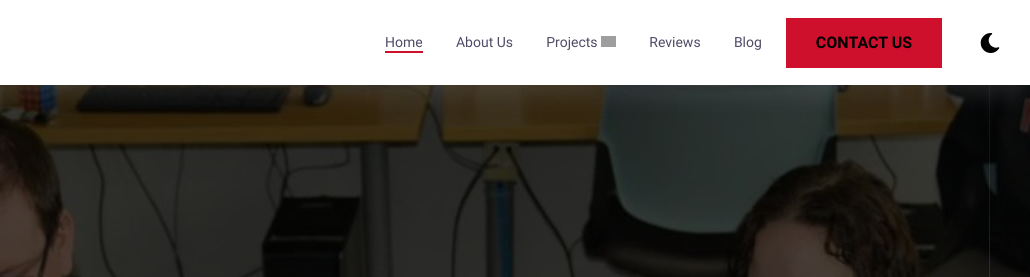
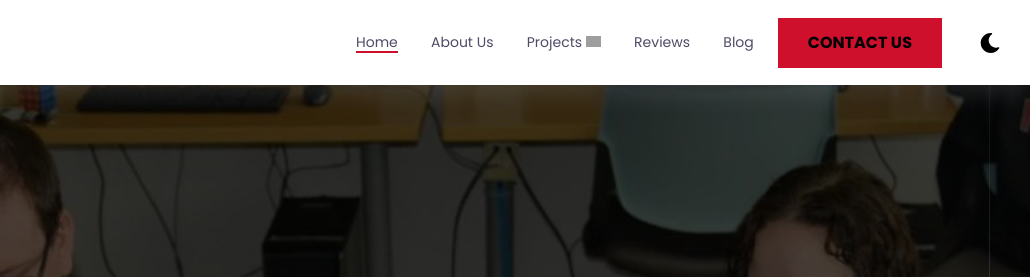
Before and after one commit to Koza101/CCT, an Eleventy site: page src/index.html in a window 1280 px wide. Shown: the top 277 px of the page, 250-1280 px from the left. Built offline with nearby package versions, Linux system fonts and the light colour scheme; Eleventy itself is replaced by a stand-in of ours; files that its build step writes are made by us from their sources; grey boxes are pictures that could not be loaded; files whose address does not match are found by name.

Commit message:
Changed font from Roboto to Poppins

```diff
--- a/src/_includes/layouts/base.html
+++ b/src/_includes/layouts/base.html
@@ -29,8 +29,8 @@
 
         <!-- Preloads -->
         <link rel="preload" as="image" href="/assets/svgs/logo-white.svg">
-        <link rel="preload" as="font" type="font/woff2" href="/assets/fonts/roboto-v29-latin-regular.woff2" crossorigin>
-        <link rel="preload" as="font" type="font/woff2" href="/assets/fonts/roboto-v29-latin-700.woff2" crossorigin>
+        <link rel="preload" as="font" type="font/woff2" href="/assets/fonts/Poppins-v21-latin-regular.woff2" crossorigin>
+        <link rel="preload" as="font" type="font/woff2" href="/assets/fonts/Poppins-v21-latin-700.woff2" crossorigin>
 
         <!-- Preload an image - tag not rendered if preloadImg is blank to stop console errors -->
         {% if preloadImg != '' %}
--- a/src/assets/less/blog.less
+++ b/src/assets/less/blog.less
@@ -729,7 +729,7 @@
         background-color: #1a1a1a;
         /* 60px - 100px top and bottom */
         padding: clamp(3.75em, 7.82vw, 6.25em) (16/16em);
-        font-family: "Roboto", "Arial", sans-serif;
+        font-family: "Poppins", "Arial", sans-serif;
 
         .cs-container {
             margin: auto;
--- a/src/assets/less/contact.less
+++ b/src/assets/less/contact.less
@@ -19,7 +19,7 @@
 
     #cs-contact {
         padding: var(--sectionPadding);
-        font-family: "Roboto", "Arial", sans-serif;
+        font-family: "Poppins", "Arial", sans-serif;
 
         .cs-container {
             margin: auto;
--- a/src/assets/less/critical.less
+++ b/src/assets/less/critical.less
@@ -14,7 +14,7 @@
         /* changes on tablet */
         padding: 0 (16/16rem);
         padding-bottom: (100/16rem);
-        font-family: "Roboto", "Arial", sans-serif;
+        font-family: "Poppins", "Arial", sans-serif;
         /* Centers button */
         text-align: center;
 
--- a/src/assets/less/root.less
+++ b/src/assets/less/root.less
@@ -127,7 +127,7 @@
         margin: 0;
         overflow-x: hidden;
         padding: 0;
-        font-family: "Roboto", Arial, sans-serif;
+        font-family: "Poppins", Arial, sans-serif;
         font-size: 100%;
         color: var(--bodyTextColor);
     }
@@ -190,32 +190,32 @@
     }
     // Grab your fonts to locally host from https://google-webfonts-helper.herokuapp.com/fonts
 
-    /* roboto-regular - latin */
+    /* Poppins-regular - latin */
     @font-face {
         font-style: normal;
-        font-family: "Roboto";
+        font-family: "Poppins";
         font-weight: 400;
         font-display: swap;
-        src: local(""), url("/assets/fonts/roboto-v29-latin-regular.woff2") format("woff2"),
-            /* Chrome 26+, Opera 23+, Firefox 39+ */ url("/assets/fonts/roboto-v29-latin-regular.woff") format("woff"); /* Chrome 6+, Firefox 3.6+, IE 9+, Safari 5.1+ */
+        src: local(""), url("/assets/fonts/Poppins-v21-latin-regular.woff2") format("woff2"),
+            /* Chrome 26+, Opera 23+, Firefox 39+ */ url("/assets/fonts/Poppins-v29-latin-regular.woff") format("woff"); /* Chrome 6+, Firefox 3.6+, IE 9+, Safari 5.1+ */
     }
-    /* roboto-700 - latin */
+    /* Poppins-700 - latin */
     @font-face {
         font-style: normal;
-        font-family: "Roboto";
+        font-family: "Poppins";
         font-weight: 700;
         font-display: swap;
-        src: local(""), url("/assets/fonts/roboto-v29-latin-700.woff2") format("woff2"),
-            /* Chrome 26+, Opera 23+, Firefox 39+ */ url("/assets/fonts/roboto-v29-latin-700.woff") format("woff"); /* Chrome 6+, Firefox 3.6+, IE 9+, Safari 5.1+ */
+        src: local(""), url("/assets/fonts/Poppins-v21-latin-700.woff2") format("woff2"),
+            /* Chrome 26+, Opera 23+, Firefox 39+ */ url("/assets/fonts/Poppins-v29-latin-700.woff") format("woff"); /* Chrome 6+, Firefox 3.6+, IE 9+, Safari 5.1+ */
     }
-    /* roboto-900 - latin */
+    /* Poppins-900 - latin */
     @font-face {
         font-style: normal;
-        font-family: "Roboto";
+        font-family: "Poppins";
         font-weight: 900;
         font-display: swap;
-        src: local(""), url("/assets/fonts/roboto-v29-latin-900.woff2") format("woff2"),
-            /* Chrome 26+, Opera 23+, Firefox 39+ */ url("/assets/fonts/roboto-v29-latin-900.woff") format("woff"); /* Chrome 6+, Firefox 3.6+, IE 9+, Safari 5.1+ */
+        src: local(""), url("/assets/fonts/Poppins-v21-latin-900.woff2") format("woff2"),
+            /* Chrome 26+, Opera 23+, Firefox 39+ */ url("/assets/fonts/Poppins-v29-latin-900.woff") format("woff"); /* Chrome 6+, Firefox 3.6+, IE 9+, Safari 5.1+ */
     }
 }
 
@@ -336,7 +336,7 @@
         box-sizing: border-box;
         padding: (12/16rem) calc(16 / 16 * 1rem);
         /* remove the font family so the Stitch inherits the fonts from your global stylesheet */
-        font-family: "Roboto", "Arial", sans-serif;
+        font-family: "Poppins", "Arial", sans-serif;
         box-shadow: rgba(149, 157, 165, 0.2) 0px 8px 24px;
 
         .cs-container {
@@ -877,7 +877,7 @@
         box-sizing: border-box;
         padding: 0 (16/16rem);
         /* remove the font family so the Stitch inherits the fonts from your global stylesheet */
-        font-family: "Roboto", "Arial", sans-serif;
+        font-family: "Poppins", "Arial", sans-serif;
         box-shadow: rgba(149, 157, 165, 0.2) 0px 8px 24px;
 
         .cs-container {
```
Also changed, not shown: src/assets/css/blog.css, src/assets/css/contact.css, src/assets/css/critical.css, src/assets/css/root.css, src/assets/fonts/poppins-v21-latin-700.woff2 (added), src/assets/fonts/poppins-v21-latin-900.woff2 (added), src/assets/fonts/poppins-v21-latin-regular.woff2 (added), 1 other file.
